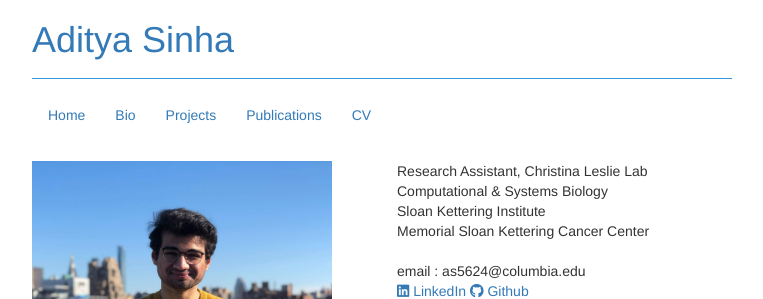
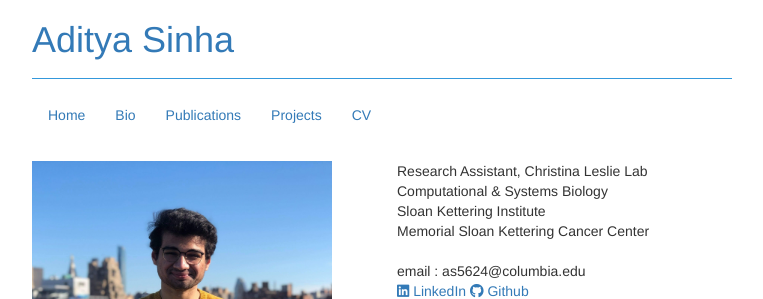
Before and after one commit to adityasinha379/adityasinha379.github.io, a Jekyll site: the page index.html, which Jekyll copies as it is, in a window 1280 px wide. Shown: the top 299 px of the page, without its empty margins (258-1021 px from the left). Built offline with Jekyll 4.4.1, drawn with Linux system fonts in a browser that asks for light colours; nearby versions of some CDN libraries; some of the changed text lies outside the part shown.

Commit message:
project changes

```diff
--- a/index.html
+++ b/index.html
@@ -10,7 +10,13 @@
   <link href="https://use.fontawesome.com/releases/v5.5.0/css/all.css" rel="stylesheet">
   <script src="https://ajax.googleapis.com/ajax/libs/jquery/3.4.1/jquery.min.js"></script>
   <script src="https://maxcdn.bootstrapcdn.com/bootstrap/3.4.1/js/bootstrap.min.js"></script>
-	<link rel="icon" href="/img/favicon.ico" type="image/x-icon">
+	<link rel="icon" href="img/favicon.ico" type="image/x-icon">
+	<style type="text/css">
+		.align-img {
+			display: flex; flex-direction:row; justify-content: center;
+			align-items: center;}
+	</style>
+
 </head>
 <body>
 <div class="container">
@@ -24,8 +30,8 @@
 	      		<ul class="nav navbar-nav">
 			      <li class="active"><a href="/">Home</a></li>
 			      <li><a href="#bio">Bio</a></li>
+			      <li><a href="#publications">Publications</a></li>
 			      <li><a href="#projects">Projects</a></li>
-				<li><a href="#publications">Publications</a></li>
 			      <li><a href="CV_AdityaSinha.pdf">CV</a></li>
 			    </ul>
 
@@ -37,7 +43,7 @@
 <div class="container">
 	<div class="row">
 		<div class="col-sm-6 col-xs-12">
-        		<img class="img-responsive" src="/img/profile.jpg" style="width:300px; height:300px"/>
+        		<img class="img-responsive" src="img/profile.jpg" style="width:300px; height:300px"/>
 		</div>
 		<div class="col-sm-6 col-xs-12" style="margin-bottom: 0;">
 	        Research Assistant, Christina Leslie Lab<br/>
@@ -65,7 +71,7 @@
 	    <div class="col-xs-3" align="center">
 	        <div class="logo-wrap">
 	            <span class="helper"></span>
-	            <a href="https://www.columbia.edu/"><img style="height:100px;" src="/img/logos/columbia.jpg" /></a>
+	            <a href="https://www.columbia.edu/"><img style="height:100px;" src="img/logos/columbia.jpg" /></a>
 	        </div>
 	        <div class="logo-desc">
 	            Columbia University<br />
@@ -75,7 +81,7 @@
 	    <div class="col-xs-3" align="center">
 	        <div class="logo-wrap">
 	            <span class="helper"></span>
-	            <a target="_blank" href="https://www.mskcc.org/research/ski"><img style="height:100px;" img src="/img/logos/mskcc.png" /></a>
+	            <a target="_blank" href="https://www.mskcc.org/research/ski"><img style="height:100px;" img src="img/logos/mskcc.png" /></a>
 	        </div>
 	        <div class="logo-desc">
 	            Sloan Kettering Institute<br />
@@ -85,7 +91,7 @@
 	    <div class="col-xs-3" align="center">
 	        <div class="logo-wrap">
 	            <span class="helper"></span>
-	            <a target="_blank" href="https://weill.cornell.edu/"><img style="height:100px;" src="/img/logos/wcmc.png" /></a>
+	            <a target="_blank" href="https://weill.cornell.edu/"><img style="height:100px;" src="img/logos/wcmc.png" /></a>
 	        </div>
 	        <div class="logo-desc">
 	            Weill Cornell Medicine<br />
@@ -95,7 +101,7 @@
 	    <div class="col-xs-3" align="center">
 	        <div class="logo-wrap">
 	            <span class="helper"></span>
-	            <a href="http://www.iitkgp.ac.in/"><img style="height:100px;" img src="/img/logos/iitkgp.png" /></a>
+	            <a href="http://www.iitkgp.ac.in/"><img style="height:100px;" img src="img/logos/iitkgp.png" /></a>
 	        </div>
 	        <div class="logo-desc">
 	            IIT Kharagpur<br/>
@@ -112,26 +118,38 @@
 <hr/>
 </div>
 
+<div class="container" id="publications">
+  <h2>Publications</h2>
+  <p><b>A. Sinha</b>, P. Mohapatra, J. Lee and T. Q. S. Quek, <i>"On the Secrecy Capacity of 2-user Gaussian Interference Channel with Independent Secret Keys,"</i> 2018 International Symposium on Information Theory and Its Applications (ISITA), Singapore, 2018, pp. 663-667. doi: 10.23919/ISITA.2018.8664253 [<a href="https://ieeexplore.ieee.org/document/8664253">IEEE</a>] [<a href="ISITA_Conference_Paper.pdf">pdf</a>] </p>
+	<hr/>
+</div>
+
+
 <div class="container" id="projects">
 	<h2>Projects</h2>
 		<p><a name="/projects/flow"></a></p>
 		<h3 class="pubt">Automating Flow Cytometry Analysis in RCC patients</h3>
 		<p>We use graph-based louvain clustering and sparse gaussian mixture models to cluster high-dimensional flow cytometry data into biologically plausible populations with distinct phenotypes. This pipeline seeks to replace manual gating as the new norm for flow analysis, yielding more robust and reproducible results. <a href="/projects/flow">Read More...</a></p>
-		<p><img style="height:400px;" src="/img/projects/flow/tsne.png" / align="alignleft"></p>
+		<div class="align-img"><img style="height:400px;" src="projects/flow/tsne.png" /></div>
 		<hr/>
 
 		<p><a name="/projects/trf_analysis"></a></p>
 		<h3 class="pubt">EEG analysis of Acute Cognitive Impairment</h3>
-		<p>This is another project. Such amaze much wow. <a href="/projects/flow">Read More...</a></p>
-		<p><img style="height:400px;" src="/img/projects/trf_analysis/TRF-headplot.png" / align="alignleft"></p>
+		<p>EEG recordings are taken from a dry electrode kit in response to a language listening task of an excerpt from Alice in Wonderland, by Lewis Caroll. The audio is played both forwards and reversed and various methods like spectral analysis, temporal response functions and semantic word embeddings are employed in an effort to probe higher cognitive function. <a href="/projects/trf_analysis">Read More...</a></p>
+		<div class="align-img"><img style="height:400px;" src="projects/trf_analysis/TRF-headplot.png" /></div>
+		<hr/>
+
+		<p><a name="/projects/sparse"></a></p>
+		<h3 class="pubt">Sparse Reconstruction of Heard Speech Spectrograms</h3>More projects yay <a href="/projects/sparse">Read More...</a></p>
+		<div class="align-img"><img style="height:400px;" src="projects/sparse/spectrograms.png" /></div>
+		<hr/>
+
+		<p><a name="/projects/bionet"></a></p>
+		<h3 class="pubt">Integration of Landmark & Motion information in Ellipsoid Body of Fruit Fly</h3>We use a combination of angular velocity edge-detection inputs and broad receptive fields from the retina as neural inputs to a ring oscillator based circuit in the ellipsoid body to track visual stimulus in real time. The neural circuit is built on the graph-based Neurokernel framework developed by the Bionet Lab. <a href="/projects/bionet">Read More...</a></p>
+		<div class="align-img"><img style="height:400px;" src="projects/bionet/model.png" /></div>
 		<hr/>
 </div>
 
-<div class="container" id="publications">
-  <h2>Publications</h2>
-  <p><b>A. Sinha</b>, P. Mohapatra, J. Lee and T. Q. S. Quek, <i>"On the Secrecy Capacity of 2-user Gaussian Interference Channel with Independent Secret Keys,"</i> 2018 International Symposium on Information Theory and Its Applications (ISITA), Singapore, 2018, pp. 663-667. doi: 10.23919/ISITA.2018.8664253 [<a href="https://ieeexplore.ieee.org/document/8664253">IEEE</a>] [<a href="ISITA_Conference_Paper.pdf">pdf</a>] </p>
-	<hr/>
-</div>
 
 <div class="container">
 	<div class="footer">
```
Also changed, not shown: other parts of index.html (+1 -1 lines), projects/bionet/index.html (added, +11 -0 lines), projects/sparse/index.html (added, +11 -0 lines), projects/bionet/model.png (added), projects/flow/tsne.png (renamed from img/projects/flow/tsne.png), projects/sparse/spectrograms.png (added), projects/trf_analysis/TRF-headplot.png (renamed from img/projects/trf_analysis/TRF-headplot.png).
